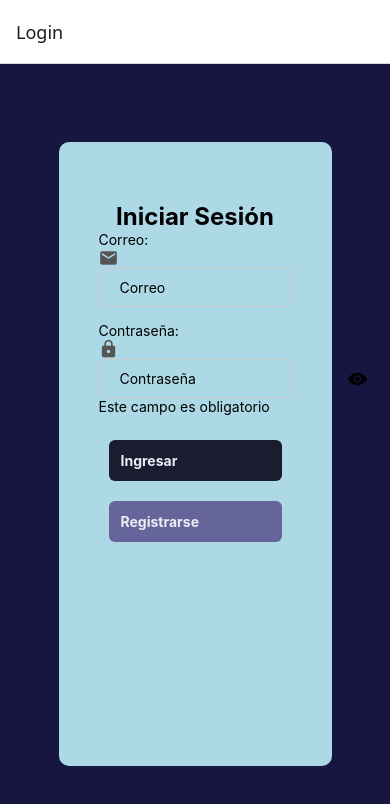
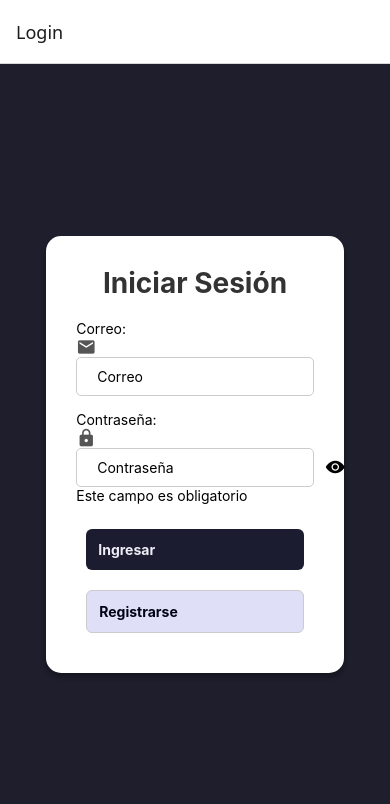
Before and after one commit to mjsalinas/ClasePrograMovil, a React Native app in the folder MiProyectoBaseFE/: screen /Login in a window 390 px wide. Shown: the top 804 px of the page. Built offline with nearby package versions, Linux system fonts and the light colour scheme.

Commit message:
-agregando Pantalla con navegacion de Tabs (Profile/Settings) -agregando componente userAvatar -rediseñando login

```diff
--- a/MiProyectoBaseFE/App.tsx
+++ b/MiProyectoBaseFE/App.tsx
@@ -2,15 +2,18 @@ import { NavigationContainer } from '@react-navigation/native';
 import { createNativeStackNavigator } from '@react-navigation/native-stack';
 import Login from './screens/Login';
 import Home from './screens/Home';
+import TabsScreen from './screens/tabs/TabsScreen';
 
 const Stack = createNativeStackNavigator();
 
 export default function App() {
+
   return (
     <NavigationContainer>
       <Stack.Navigator initialRouteName='Login'>
         <Stack.Screen name="Login" component={Login} />
         <Stack.Screen name="HomeScreen" component={Home} />
+        <Stack.Screen name="Tabs" component={TabsScreen} />
       </Stack.Navigator>
     </NavigationContainer>
   );
--- a/MiProyectoBaseFE/package.json
+++ b/MiProyectoBaseFE/package.json
@@ -9,6 +9,7 @@
     "web": "expo start --web"
   },
   "dependencies": {
+    "@react-navigation/bottom-tabs": "^7.3.13",
     "@react-navigation/native": "^7.1.8",
     "@react-navigation/native-stack": "^7.3.12",
     "expo": "~53.0.4",
--- a/MiProyectoBaseFE/screens/Home.tsx
+++ b/MiProyectoBaseFE/screens/Home.tsx
@@ -8,7 +8,12 @@ export default function Home({ navigation, route }: any) {
   return (
     <View style={styles.container}>
       <Text style={styles.title}>Bienvenido, {email}</Text>
-
+      <CustomButton
+        title="Ir a Tabs"
+        onPress={() => {
+        navigation.navigate('Tabs', {email});
+        }}
+      />
     </View>
   );
 }
--- a/MiProyectoBaseFE/screens/Login.tsx
+++ b/MiProyectoBaseFE/screens/Login.tsx
@@ -8,68 +8,74 @@ export default function Login({ navigation }: any) {
     const [email, setEmail] = useState('');
     const [password, setPassword] = useState('');
 
-
     return (
         <View style={styles.container}>
             <View style={styles.backgroundCard}>
+                <Text style={styles.title}>Iniciar Sesión</Text>
 
-                <Text style={styles.title}>Iniciar Sesión</Text>
                 <CustomInput
                     label="Correo"
                     type="email"
                     value={email}
                     onChange={setEmail}
-                    required={false} />
+                    required={false}
+                />
 
                 <CustomInput
                     label="Contraseña"
                     type="password"
                     value={password}
                     onChange={setPassword}
-                    required={true} />
-
+                    required={true}
+                />
 
                 <CustomButton
                     title="Ingresar"
                     onPress={() => {
-                        navigation.navigate('HomeScreen',
-                            { email, password })
+                        navigation.navigate('HomeScreen', { email, password });
                     }}
-                    variant="primary" />
+                    variant="primary"
+                />
 
                 <CustomButton
                     title="Registrarse"
                     onPress={() => {
-                        navigation.navigate('HomeScreen',
-                            { email, password })
+                        navigation.navigate('HomeScreen', { email, password });
                     }}
-                    variant="secondary" />
+                    variant="tertiary"
+                />
             </View>
         </View>
-
-    )
+    );
 }
 
 const styles = StyleSheet.create({
-    title: {
-        fontWeight: 'bold',
-        textAlign: 'center',
-        fontSize: 24,
-    },
     container: {
         flex: 1,
         justifyContent: 'center',
         alignItems: 'center',
-        backgroundColor: '#161640',
+        backgroundColor: '#1E1E2C', // Fondo oscuro moderno
+        padding: 20,
     },
     backgroundCard: {
-        backgroundColor: 'lightblue',
-        borderRadius: 10,
-        padding: 40,
-        paddingTop: 60,
-        paddingBottom: 60,
-        width: '70%',
-        height: '80%',
-    }
-
-})
+        backgroundColor: '#FFFFFF', // Fondo blanco para contraste
+        borderRadius: 15, // Bordes más redondeados
+        padding: 30,
+        width: '85%',
+        shadowColor: '#000', // Sombra para dar profundidad
+        shadowOffset: { width: 0, height: 4 },
+        shadowOpacity: 0.3,
+        shadowRadius: 5,
+        elevation: 8, // Sombra en Android
+    },
+    title: {
+        fontWeight: 'bold',
+        textAlign: 'center',
+        fontSize: 28, // Tamaño más grande
+        color: '#333', // Color oscuro para contraste
+        marginBottom: 20, // Espaciado inferior
+    },
+    inputSpacing: {
+        marginBottom: 15, // Espaciado entre inputs
+    },
+});
--- /dev/null
+++ b/MiProyectoBaseFE/screens/tabs/Profile.tsx
@@ -0,0 +1,16 @@
+import { View, Text } from "react-native";
+
+type Props = {
+    email: string;
+}
+
+export default function Profile ({email}: Props ) {
+
+    return (
+        <View>
+           <Text>
+           Bienvenido {email} a tu perfil
+           </Text>
+        </View>
+    )
+}
--- /dev/null
+++ b/MiProyectoBaseFE/screens/tabs/Settings.tsx
@@ -0,0 +1,10 @@
+import { View } from "react-native";
+
+export default function Settings () {
+
+    return (
+            <View>
+                Bienvenido a Settings
+            </View>
+        )
+}
--- /dev/null
+++ b/MiProyectoBaseFE/screens/tabs/TabsScreen.tsx
@@ -0,0 +1,16 @@
+
+import {createBottomTabNavigator} from '@react-navigation/bottom-tabs'
+import Settings from './Settings';
+import Profile from './Profile';
+
+const Tab = createBottomTabNavigator();
+
+export default function TabsScreen({route}: any){
+    const {email} = route.params;
+return (
+    <Tab.Navigator>
+         <Tab.Screen name="Settings" component={Settings}  />
+         <Tab.Screen name="Profile" component={() => <Profile email={email}/>}/>
+     </Tab.Navigator>
+     );
+}
```
Also changed, not shown: MiProyectoBaseFE/components/UserAvatar.tsx (added, +23 -0 lines), 1 other file (tests, documents, lock files or other folders).
